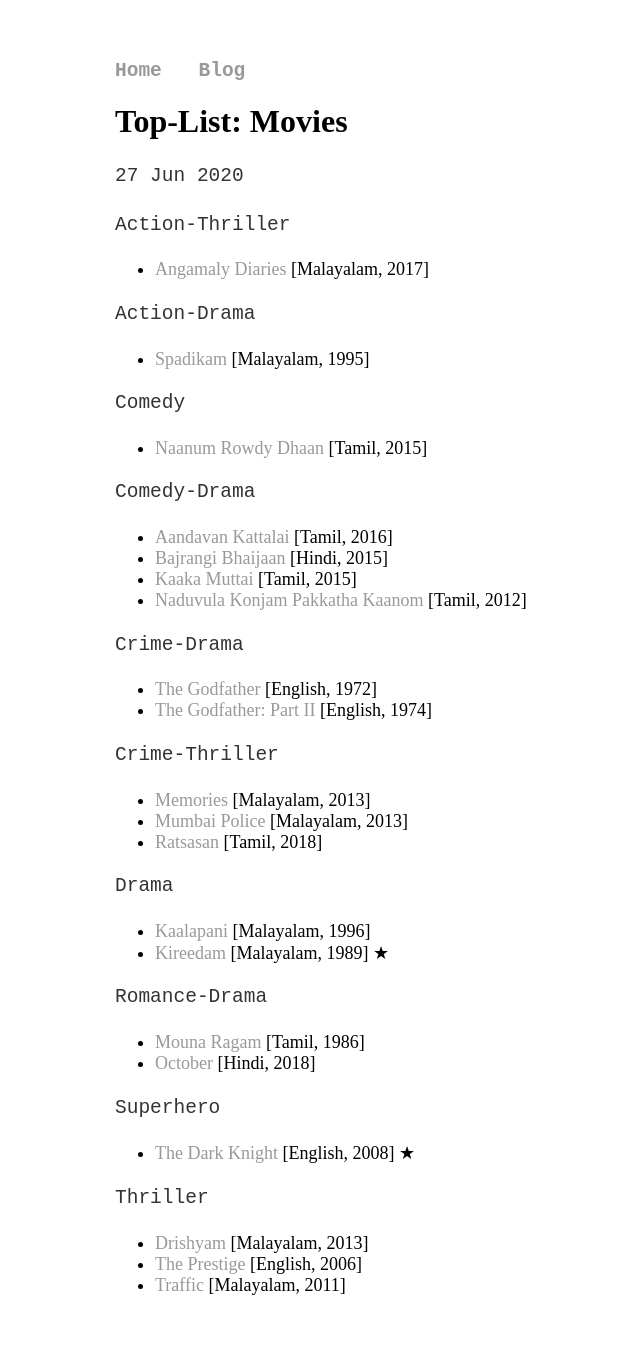
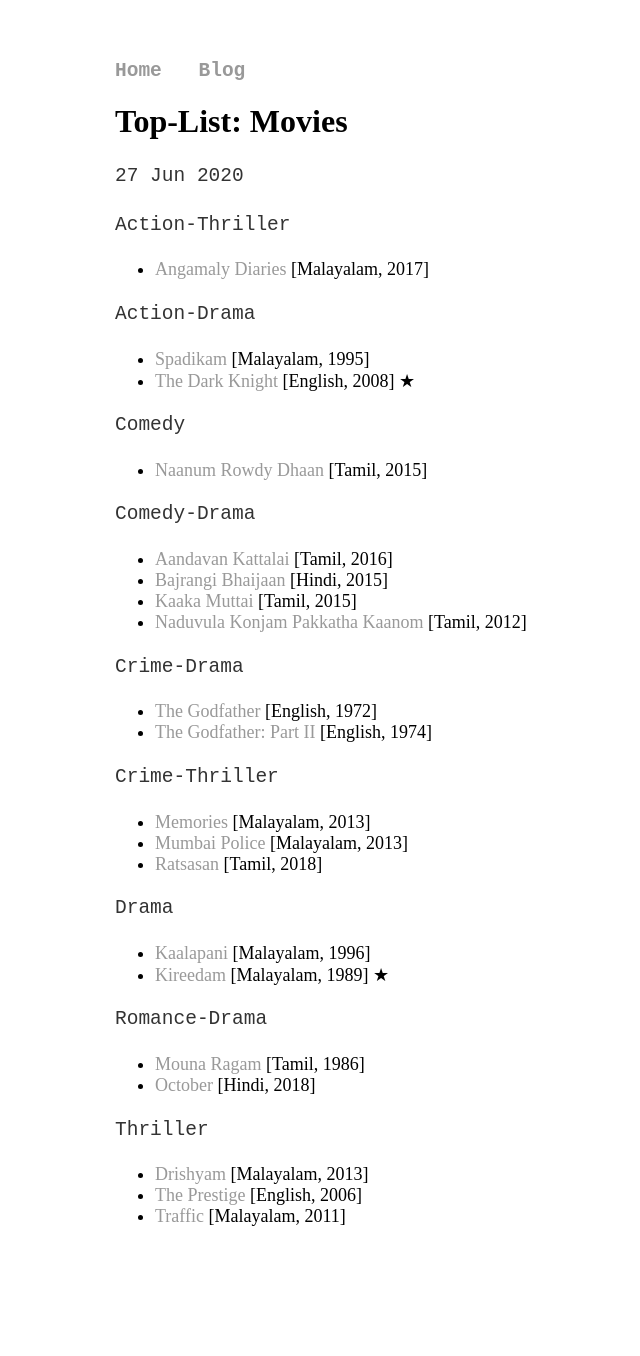
Before and after one commit to joe019/joe019.github.io, a Jekyll site: the page built from _posts/2020-06-27-movies.md, in a window 1280 px wide. Shown: the whole page, without its empty margins (45-685 px from the left). Built offline with Jekyll 4.4.1, drawn with Linux system fonts in a browser that asks for light colours; after the commit the page ends 1287 px from its top, so only the background shows below that; some of the changed lines change nothing that is shown.

Commit message:
Update 2020-06-27-movies.md

```diff
--- a/_posts/2020-06-27-movies.md
+++ b/_posts/2020-06-27-movies.md
@@ -9,6 +9,7 @@
 
 Action-Drama
 * [Spadikam](https://www.hotstar.com/in/movies/spadikam/1000160352) [Malayalam, 1995]
+* [The Dark Knight](https://www.primevideo.com/detail/0QSTXR0EXWWYI4D3UGMLFM4A0Q) [English, 2008] &#9733;
 
 Comedy
 * [Naanum Rowdy Dhaan](https://www.sunnxt.com/tamil-movie/detail/7258/naanum-rowdy-dhaan) [Tamil, 2015]
@@ -36,9 +37,6 @@
 * [Mouna Ragam](https://www.primevideo.com/detail/0KN7YBDJ8UZNMGZZ4U1PPTSRT0) [Tamil, 1986]
 * [October](https://www.primevideo.com/detail/0KVOW5B1SGGC67U9R3BX2F7KXB) [Hindi, 2018]
 
-Superhero
-* [The Dark Knight](https://www.primevideo.com/detail/0QSTXR0EXWWYI4D3UGMLFM4A0Q) [English, 2008] &#9733;
-
 Thriller
 * [Drishyam](https://www.hotstar.com/in/movies/drishyam/1000051783) [Malayalam, 2013]
 * [The Prestige](https://www.primevideo.com/detail/0NHF8XHW3MHY857TGPSWTYCXTI) [English, 2006]
```
